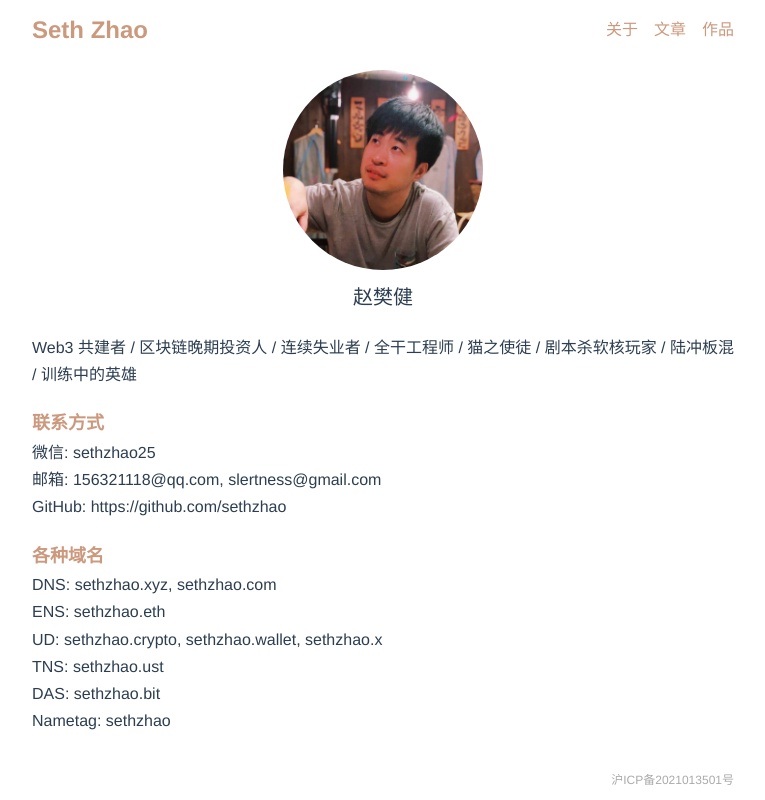
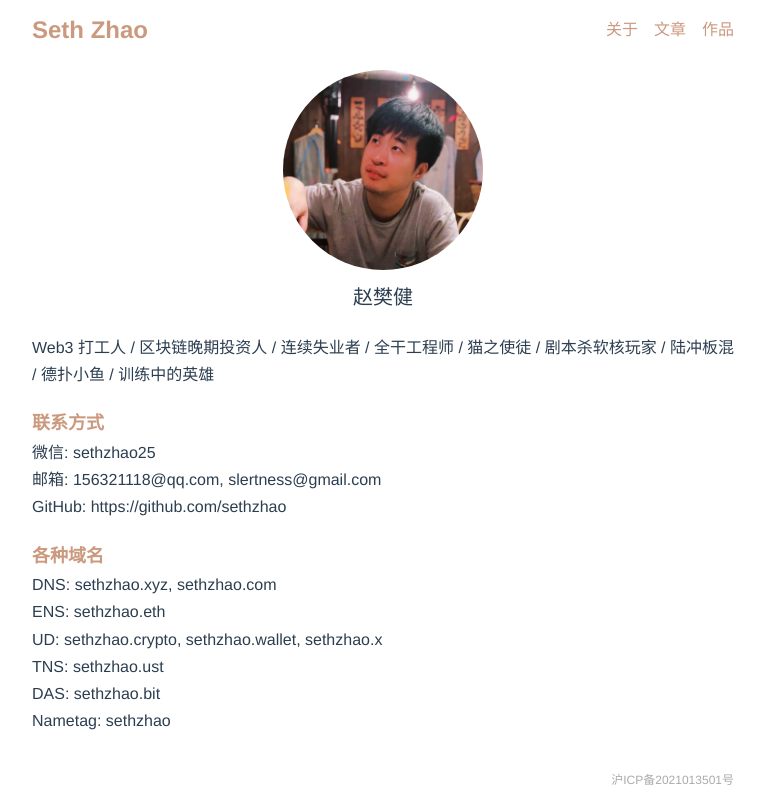
Before and after one commit to sethzhao/sethzhao, a Vue app: page / in a window 1280 px wide. Shown: the whole page, without its empty margins (257-1022 px from the left). Built offline with nearby package versions, Linux system fonts and the light colour scheme.

Commit message:
fix intro

```diff
--- a/src/pages/Home.vue
+++ b/src/pages/Home.vue
@@ -6,7 +6,7 @@
     </section>
 
     <section class="intro">
-      <p>Web3 共建者 / 区块链晚期投资人 / 连续失业者 / 全干工程师 / 猫之使徒 / 剧本杀软核玩家 / 陆冲板混 / 训练中的英雄</p>
+      <p>Web3 打工人 / 区块链晚期投资人 / 连续失业者 / 全干工程师 / 猫之使徒 / 剧本杀软核玩家 / 陆冲板混 / 德扑小鱼 / 训练中的英雄</p>
     </section>
 
     <section class="contact">
```
